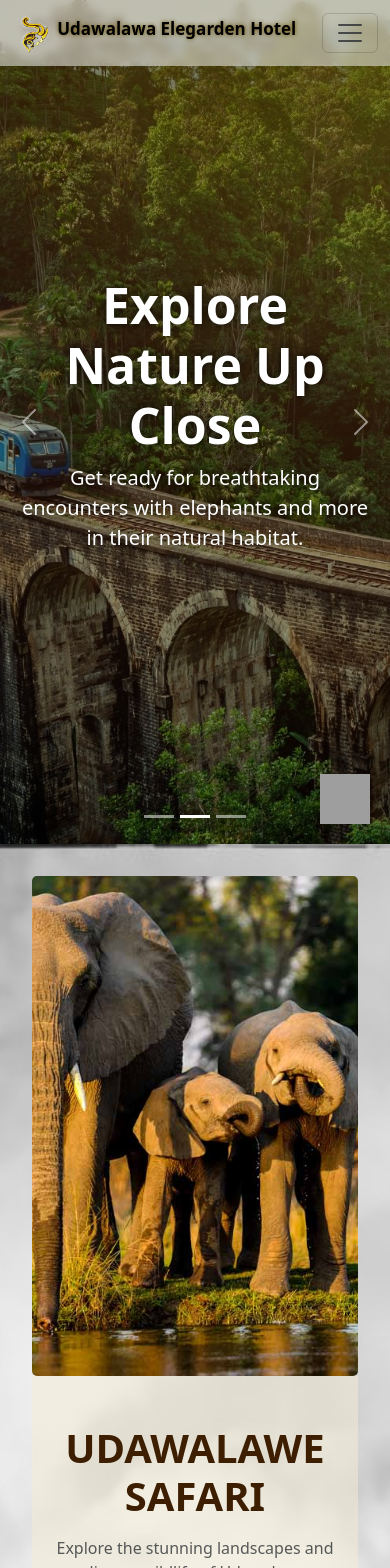
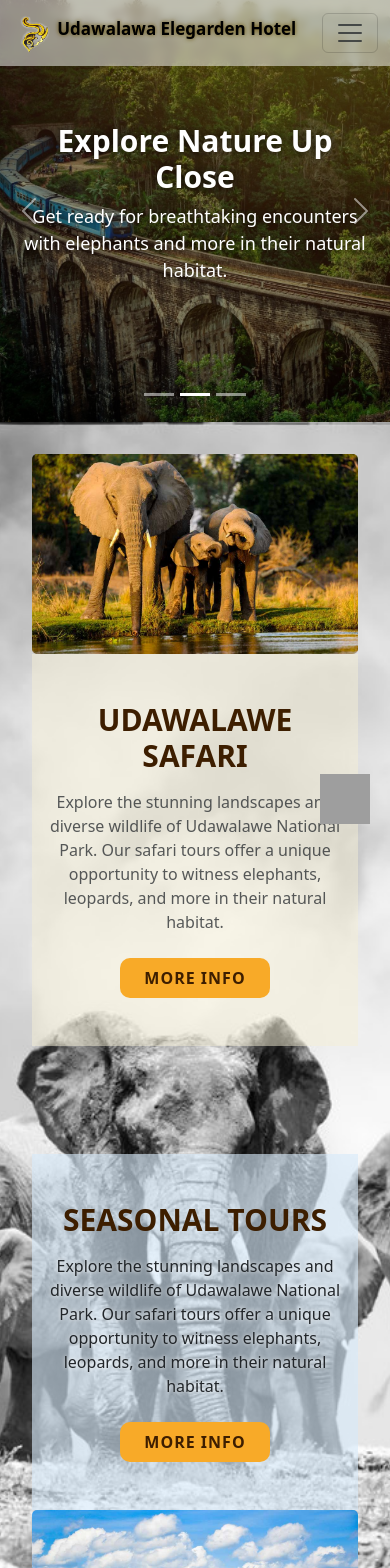
Before and after one commit to tharindu125/Udawalava-Eligarden-Hotel, a React (Vite) app: page /SafariTours in a window 390 px wide. Shown: the top 1568 px of the page. Built offline with nearby package versions, Linux system fonts and the light colour scheme; grey boxes are pictures that could not be loaded.

Commit message:
edit safari tours

```diff
--- a/src/App.css
+++ b/src/App.css
@@ -531,6 +531,11 @@ h1, p {
 }
 
 /* Safari Tours */
+.safari_tours-hero {
+  height: 100vh;
+  width: 100%;
+}
+
 .safari_tours-hero h1 {
   font-size: 50px;
   text-shadow: 0 0 8px rgba(0, 0, 0, 0.771);
@@ -539,6 +544,14 @@ h1, p {
 .safari_tours-hero p {
   font-size: 20px;
   text-shadow: 0 0 8px rgba(0, 0, 0, 0.771);
+}
+
+.safari_tours-packeges img{
+  height: 500px;
+}
+
+.safari_tours-packeges h2{
+  font-size: 2.5rem;
 }
 
 .packege_details {
@@ -554,6 +567,31 @@ h1, p {
   font-size: 20px !important;
 }
 
+@media (max-width:768px) {
+  .safari_tours-hero {
+    height: 50vh;
+    width: 100%;
+  }
+
+  .safari_tours-hero h1 {
+    font-size: 30px;
+    text-shadow: 0 0 8px rgba(0, 0, 0, 0.771);
+  }
+
+  .safari_tours-hero p {
+    font-size: 18px;
+    text-shadow: 0 0 8px rgba(0, 0, 0, 0.771);
+  }
+
+  .safari_tours-packeges img{
+    height: 200px;
+  }
+
+  .safari_tours-packeges h2{
+    font-size: 30px;
+  }
+}
+
 /* Footer */
 .footer {
  text-align: left;
--- a/src/pages/SafariTours.jsx
+++ b/src/pages/SafariTours.jsx
@@ -58,8 +58,6 @@ function SafariTours() {
               className="safari_tours-hero"
               style={{
                 background: `url(${slide.image}) no-repeat center center/cover`,
-                height: '100vh',
-                width: '100%',
               }}
             >
               <div
@@ -82,7 +80,7 @@ function SafariTours() {
         ))}
       </Carousel>
 
-      <section className="mb-3 pb-0 w-100" >
+      <section className="mb-3 pb-0 w-100 safari_tours-packeges">
         <Row style={{background: `url(${backgroundimage}) no-repeat center center/cover `}}>
             {/* Safari Card */}
             <Col md={12} className="mb-4">
@@ -94,13 +92,13 @@ function SafariTours() {
                             src={udawalava01}
                             alt="Udawalawe National Park Safari"
                             className="img-fluid"
-                            style={{ objectFit: 'cover', borderRadius: '5px', height: '500px' }}
+                            style={{ objectFit: 'cover', borderRadius: '5px'}}
                             />
                         </Col>
 
                         {/* Right Content Side */}
-                        <Col md={6} className="text-center px-4 py-5" style={{ backgroundColor: 'rgba(246, 239, 213, 0.5)' }}>
-                            <h2 className="fw-bold text-uppercase mb-3" style={{ color: '#3d1e00', fontSize: '2.5rem' }}>
+                        <Col md={6} className="text-center px-3 py-5" style={{ backgroundColor: 'rgba(246, 239, 213, 0.5)' }}>
+                            <h2 className="fw-bold text-uppercase mb-3" style={{ color: '#3d1e00'}}>
                                 Udawalawe Safari
                             </h2>
                             <p className="text-muted mb-4">
@@ -128,8 +126,8 @@ function SafariTours() {
                 <Card className="border-0 bg-transparent">
                     <Row className="g-0 align-items-center">
                         {/* Left Image Side */}
-                        <Col md={6} className="text-center px-4 py-5" style={{ backgroundColor: 'rgba(216, 235, 250, 0.63)'}}>
-                            <h2 className="fw-bold text-uppercase mb-3" style={{ color: '#3d1e00', fontSize: '2.5rem' }}>
+                        <Col md={6} className="text-center px-3 py-5" style={{ backgroundColor: 'rgba(216, 235, 250, 0.63)'}}>
+                            <h2 className="fw-bold text-uppercase mb-3" style={{ color: '#3d1e00'}}>
                                 Seasonal Tours
                             </h2>
                             <p className="mb-4 text-dark" style={{textShadow: '0 0 4px #ffffff'}}>
@@ -156,7 +154,7 @@ function SafariTours() {
                             src={seasonalturs}
                             alt="Udawalawe National Park Safari"
                             className="img-fluid"
-                            style={{ objectFit: 'cover', borderRadius: '5px', height: '500px' }}
+                            style={{ objectFit: 'cover', borderRadius: '5px'}}
                             />
                         </Col>
                     </Row>
--- a/src/pages/UdawalaweSafariTours.jsx
+++ b/src/pages/UdawalaweSafariTours.jsx
@@ -11,8 +11,8 @@ import backgroundimage02 from '../assets/backgroud_image_leopard.jpg'
 import backgroundimage03 from '../assets/Yala-National-Park.jpg'
 import backgroundimage04 from '../assets/sri-lanka-wild-life.jpg'
 import slider1 from '../assets/Udawalawe-Safari-Leopard-in-Sri-Lanka-hero.jpg';
-// import udawalava01 from '../assets/Wilpattu-Safari-Leopard-in-Sri-Lanka-C-1.jpg'
-import udawalava02 from '../assets/Udawalava-Eligarden-Hotel-Safari.jpg'
+import udawalava01 from '../assets/Udawalawe-Safari-Leopard-in-Sri-Lanka-C-2.jpg'
+// import udawalava02 from '../assets/Udawalava-Eligarden-Hotel-Safari.jpg'
 // import udawalava03 from '../assets/Sinharaja-Rainforest-Leopard-in-Sri-Lanka-C-2.jpg'
 // import udawalava04 from '../assets/Udawalava-Eligarden-Hotel-Wildlife-Adventures.jpg'
 // import udawalava05 from '../assets/Udawalava-Eligarden-Hotel-Safari.jpg'
@@ -48,7 +48,7 @@ function SafariTours() {
                 </p>
             </div>
 
-            <section>
+            <section className="safari_tours-packeges">
                 <Row>
                     <Col md={12} className="py-2" style={{background: `url(${backgroundimage03}) no-repeat center center/cover `}}>
                         <Card className="border-0 bg-transparent">
@@ -100,10 +100,10 @@ function SafariTours() {
                                 {/* Left Image Side */}
                                 <Col md={6}>
                                     <img
-                                    src={udawalava02}
+                                    src={udawalava01}
                                     alt="Udawalawe National Park Safari"
                                     className="img-fluid"
-                                    style={{ objectFit: 'cover', borderRadius: '5px', height: '500px' }}
+                                    style={{ objectFit: 'cover', borderRadius: '5px'}}
                                     />
                                 </Col>
 
@@ -214,7 +214,7 @@ function SafariTours() {
                                     src={backgroundimage04}
                                     alt="Udawalawe National Park Safari"
                                     className="img-fluid"
-                                    style={{ objectFit: 'cover', borderRadius: '5px', height: '500px' }}
+                                    style={{ objectFit: 'cover', borderRadius: '5px'}}
                                     />
                                 </Col>
 
```
